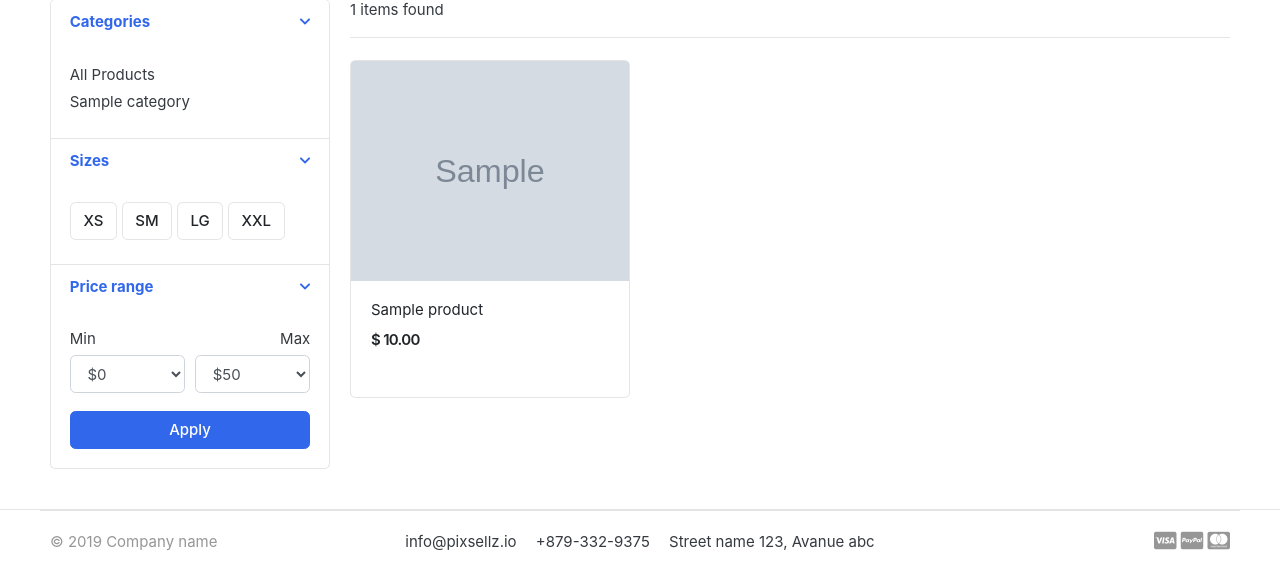
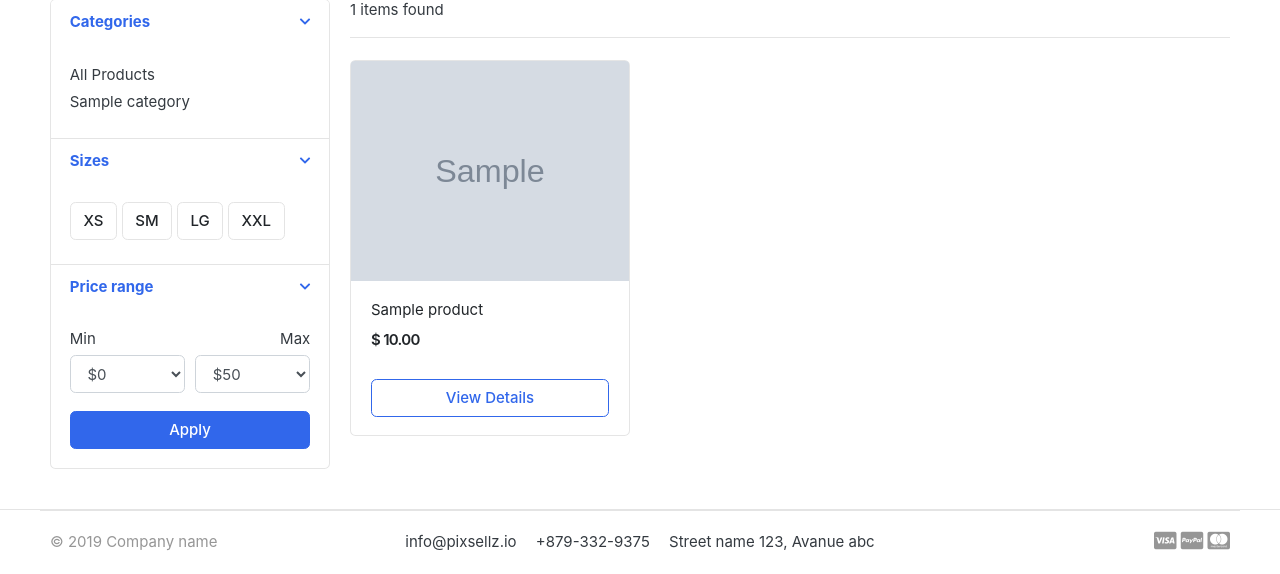
Before and after one commit to rivka-levit/greatkart-store, a Django app: page /store/ in a window 1280 px wide. Shown: the part 295-869 px from the top of the page. Run offline with Django 4.2, Linux system fonts and the light colour scheme; tables that the repository leaves empty hold one stand-in row (values such as "Sample post"); grey boxes marked "Sample" are stand-in pictures; some libraries are stand-ins or nearby versions; some web fonts are replaced.

Commit message:
View details button to store

```diff
--- a/store/templates/includes/products-list.html
+++ b/store/templates/includes/products-list.html
@@ -16,8 +16,14 @@
                             <span class="price">$ {{ product.price|floatformat:'2g' }}</span>
 {#                            <del class="price-old">$1980</del>#}
                         </div> <!-- price-wrap.// -->
+                        {% else %}
+                            <h6 class="mt-2 text-muted">Out of Stock</h6>
                         {% endif %}
                     </div>
+                    <a href="{% url 'store:product_detail' product.category.slug product.slug %}"
+                       class="btn btn-block btn-outline-primary">
+                            View Details
+                    </a>
 {#                    {% if product.stock > 0 %}#}
 {#                        {% if product in products_in_cart %}#}
 {#                            <a href="{% url 'store:product_detail' product.category.slug product.slug %}"#}
```
